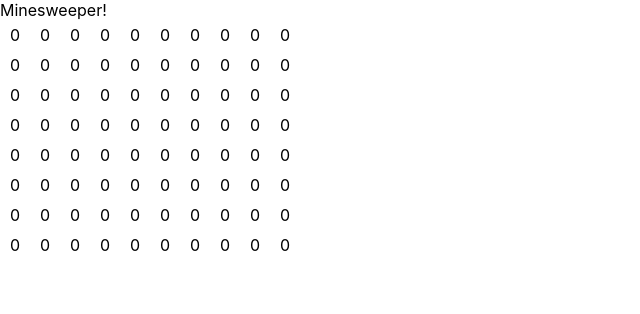
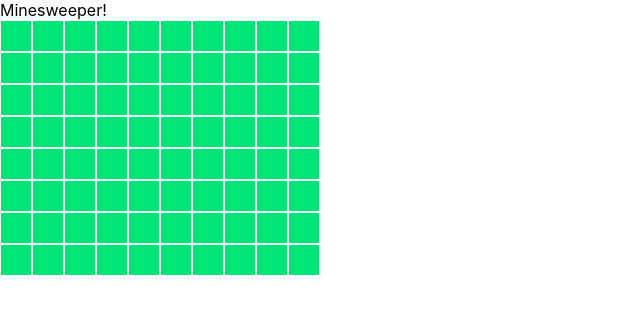
Before and after one commit to chenchengxing/minesweeper, a React (Create React App) app: page / in a window 1280 px wide. Shown: the top 314 px of the page, without its empty margins (0-640 px from the left). Built offline with nearby package versions, Linux system fonts and the light colour scheme.

Commit message:
style: better style for cell in different status

```diff
--- a/src/App.css
+++ b/src/App.css
@@ -8,4 +8,15 @@
   display: flex;
   justify-content: center;
   align-items: center;
+  background: #00e676;
+  color: #fff;
+  border: 1px solid #fff;
 }
+
+
+.cell-uncovered {
+  background: #ffea00;
+}
+.cell-flagged {
+  background: #ff4569;
+}
--- a/src/comps/Cell.tsx
+++ b/src/comps/Cell.tsx
@@ -1,5 +1,7 @@
 import React from 'react'
-import { Cell } from '../types/Cell'
+import { Cell, CellStatus } from '../types/Cell'
+import cn from 'classnames'
+import { getCellDisplayContent } from '../utils/get-cell-display-content'
 
 interface Props {
   cell: Cell,
@@ -9,9 +11,17 @@
   const {
     cell,
   } = props
+  const { status } = cell
   return (
-    <div className={'cell'}>
-      { cell.numOfMinesAround }
+    <div
+      className={
+        cn('cell', {
+          'cell-uncovered': status === CellStatus.Uncovered,
+          'cell-flagged': status === CellStatus.Flagged,
+        })
+      }
+    >
+      { getCellDisplayContent(cell) }
     </div>
   )
 }
```
